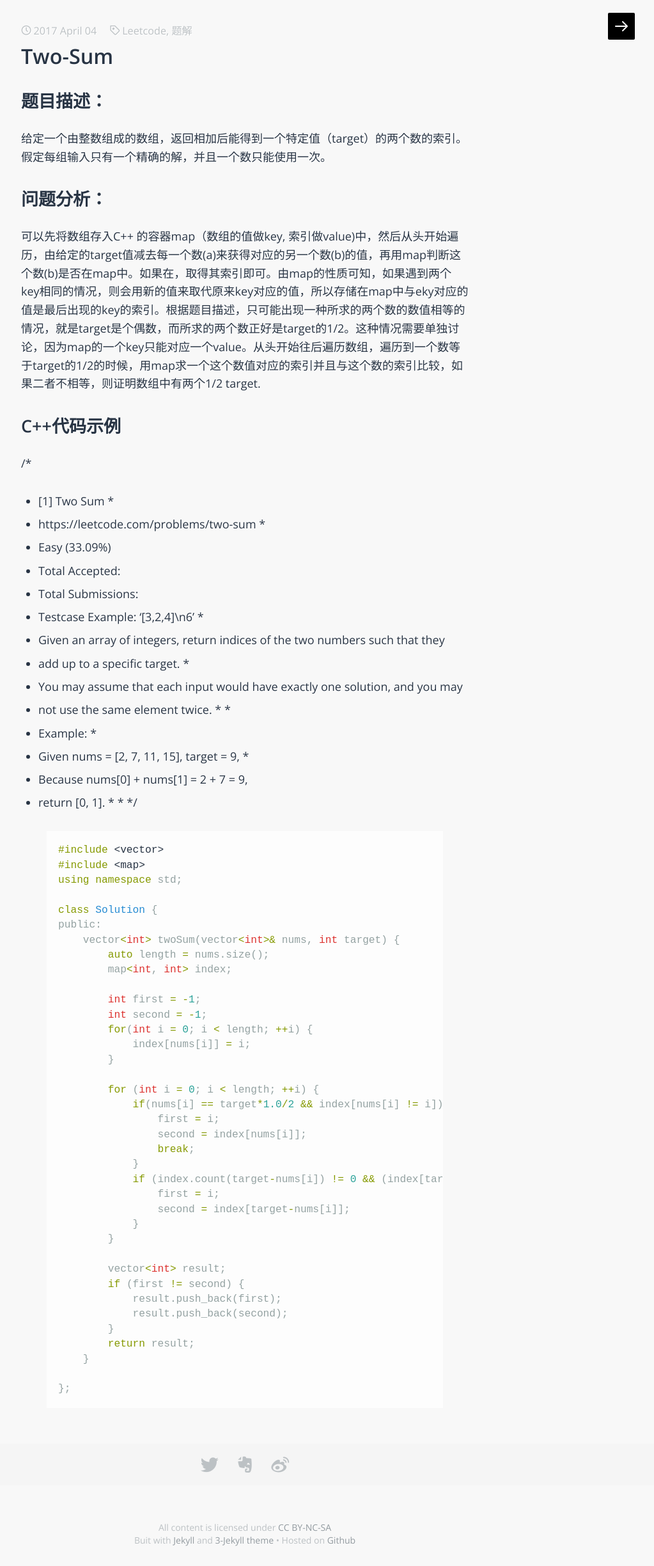
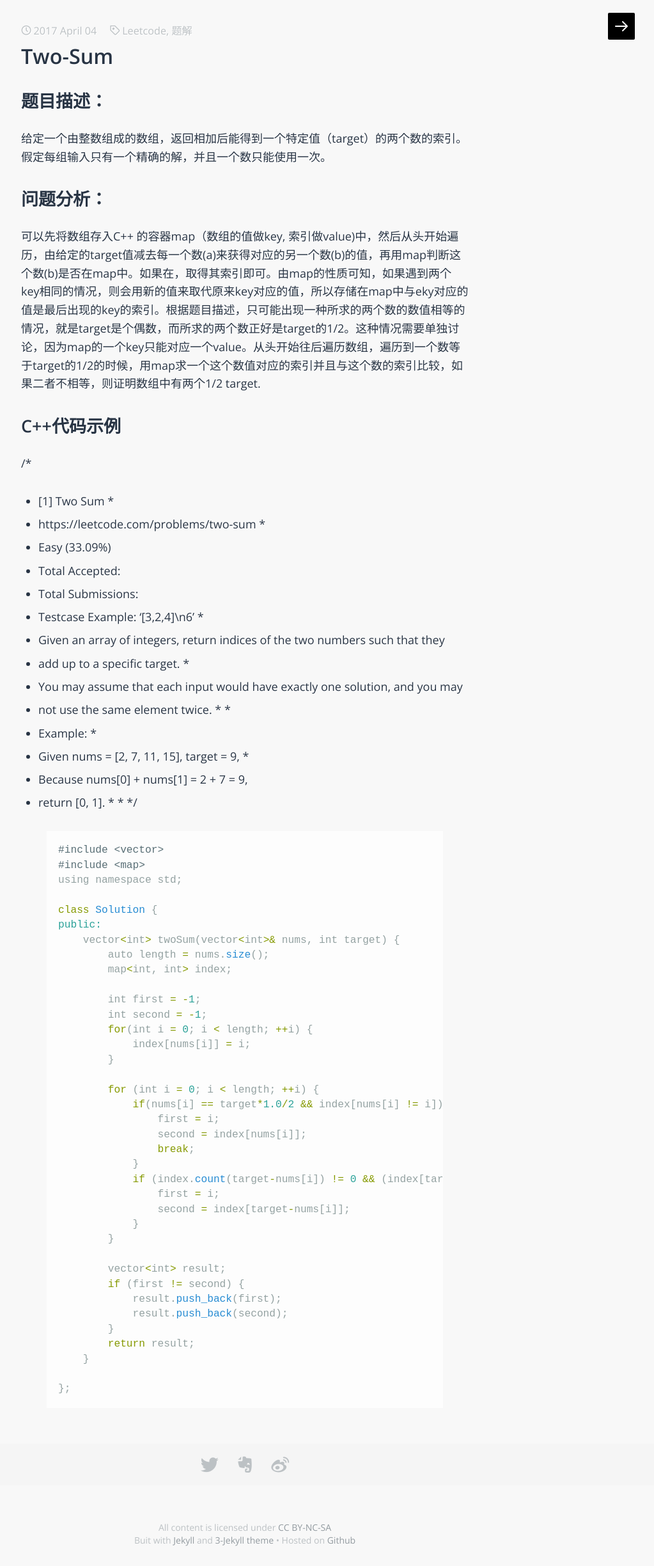
Before and after one commit to fankunpeng/fankunpeng.github.io, a Jekyll site: the page built from _posts/2017-04-04-two_sum.markdown, in a window 1280 px wide. Shown: the whole page at 64% size, without its empty margins (257-1280 px from the left). Built offline with Jekyll 4.4.1, drawn with Linux system fonts in a browser that asks for light colours; some web fonts are replaced.

Commit message:
highlight ruby

```diff
--- a/_posts/2017-04-04-two_sum.markdown
+++ b/_posts/2017-04-04-two_sum.markdown
@@ -35,7 +35,7 @@ tags: Leetcode 题解
  *
  *
  */
-{% highlight C++ %}
+{% highlight ruby %}
 #include <vector>
 #include <map>
 using namespace std;
```
